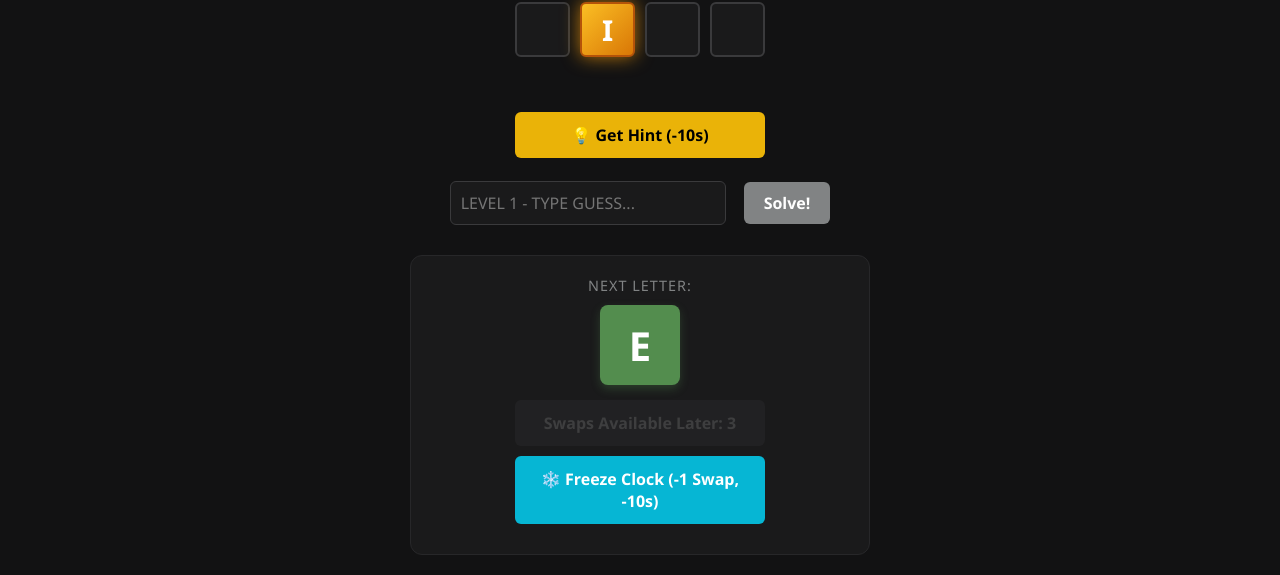
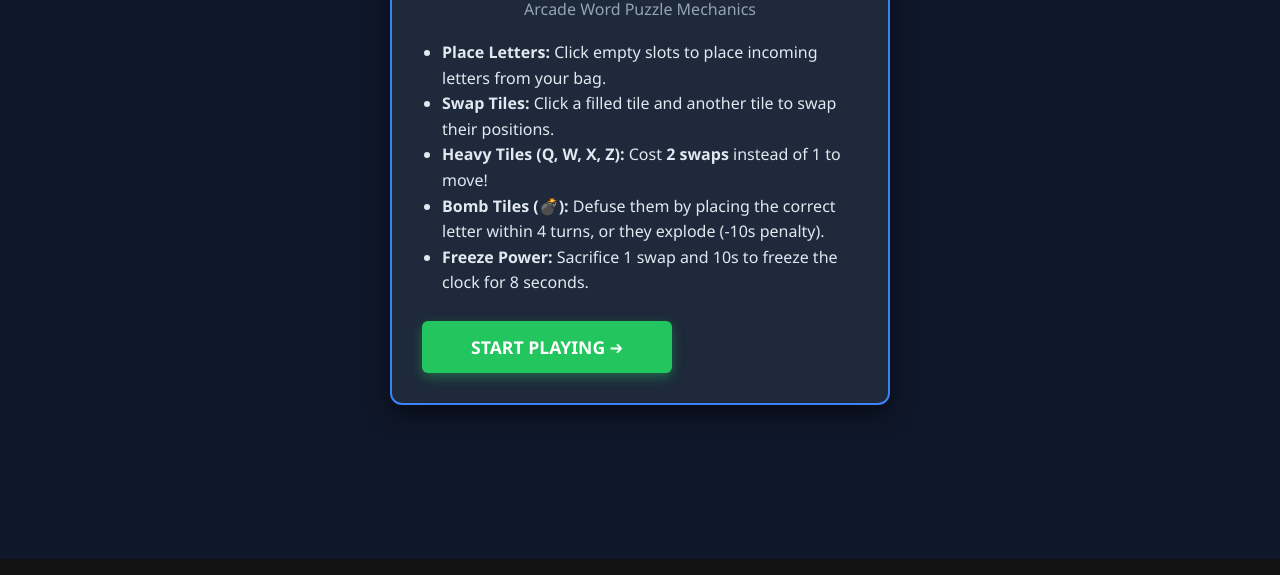
Before and after one commit to ShanielOcmd/Swaple, a website built with Vite: page index.html in a window 1280 px wide. Shown: the part 241-816 px from the top of the page. Built offline with nearby package versions, Linux system fonts and the light colour scheme.

Commit message:
Updated gameplay mechanics

```diff
--- a/index.html
+++ b/index.html
@@ -10,6 +10,26 @@
   <link rel="stylesheet" href="/style.css" />
 </head>
 <body>
+
+  <!-- INSTRUCTION SCREEN OVERLAY -->
+<div id="instruction-screen" style="position: fixed; top: 0; left: 0; width: 100%; height: 100%; background-color: #0f172a; color: #f8fafc; z-index: 10000; display: flex; flex-direction: column; justify-content: center; align-items: center; padding: 20px; font-family: inherit;">
+  <div style="max-width: 500px; background: #1e293b; padding: 30px; border-radius: 12px; border: 2px solid #3b82f6; box-shadow: 0 10px 25px rgba(0,0,0,0.5); text-align: left;">
+    <h1 style="color: #3b82f6; text-align: center; margin-top: 0; font-size: 2rem;">🔤 SWAPLE</h1>
+    <p style="text-align: center; color: #94a3b8; margin-bottom: 20px;">Arcade Word Puzzle Mechanics</p>
+
+    <ul style="line-height: 1.6; margin-bottom: 25px; padding-left: 20px; color: #e2e8f0;">
+      <li><strong>Place Letters:</strong> Click empty slots to place incoming letters from your bag.</li>
+      <li><strong>Swap Tiles:</strong> Click a filled tile and another tile to swap their positions.</li>
+      <li><strong>Heavy Tiles (Q, W, X, Z):</strong> Cost <strong>2 swaps</strong> instead of 1 to move!</li>
+      <li><strong>Bomb Tiles (💣):</strong> Defuse them by placing the correct letter within 4 turns, or they explode (-10s penalty).</li>
+      <li><strong>Freeze Power:</strong> Sacrifice 1 swap and 10s to freeze the clock for 8 seconds.</li>
+    </ul>
+
+    <button id="start-game-btn" style="width: 100%; background-color: #22c55e; color: white; border: none; padding: 14px; font-size: 1.1rem; font-weight: bold; border-radius: 6px; cursor: pointer; text-transform: uppercase; box-shadow: 0 4px 12px rgba(34,197,94,0.4);">
+      Start Playing ➔
+    </button>
+  </div>
+</div>
 
   <div id="game-container">
     <h1>Word Drop</h1>
--- a/main.js
+++ b/main.js
@@ -1153,6 +1153,21 @@ swapBtn.addEventListener("click", (e) => {
 inlineNextBtn.addEventListener("click", initGame);
 inlineRetryBtn.addEventListener("click", initGame);
 
-// LOAD SAVED GAME PROGRESS ON STARTUP, THEN LAUNCH
-loadGameProgress();
-initGame();
+// HIDE GAME UNTIL INSTRUCTIONS ARE CLOSED, THEN INITIALIZE
+const instructionScreen = document.getElementById("instruction-screen");
+const startGameBtn = document.getElementById("start-game-btn");
+
+if (startGameBtn && instructionScreen) {
+  // Pause/prevent game timers from running while looking at instructions
+  gameState.gameActive = false;
+
+  startGameBtn.addEventListener("click", () => {
+    instructionScreen.style.display = "none"; // Hide instructions
+    loadGameProgress();
+    initGame(); // Kick off the actual game timer and first level!
+  });
+} else {
+  // Fallback if HTML wasn't added yet
+  loadGameProgress();
+  initGame();
+}
```
